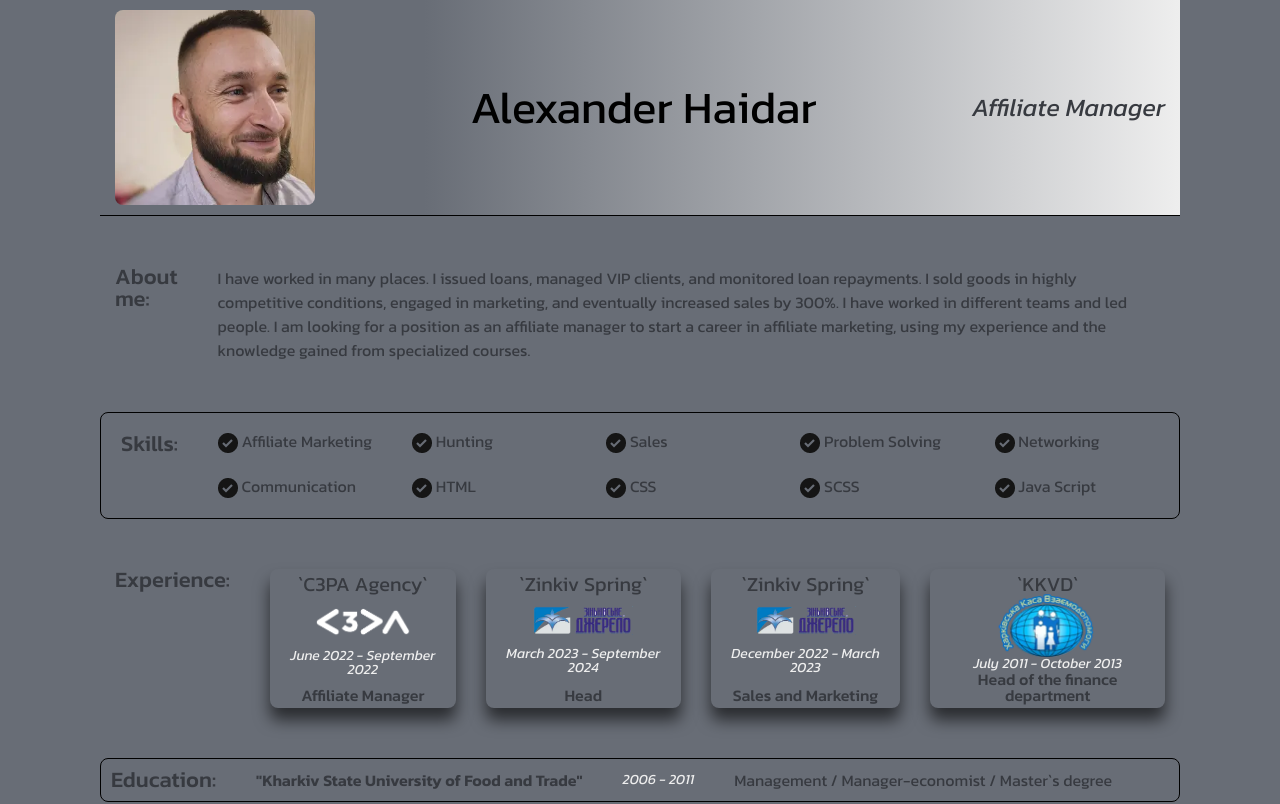
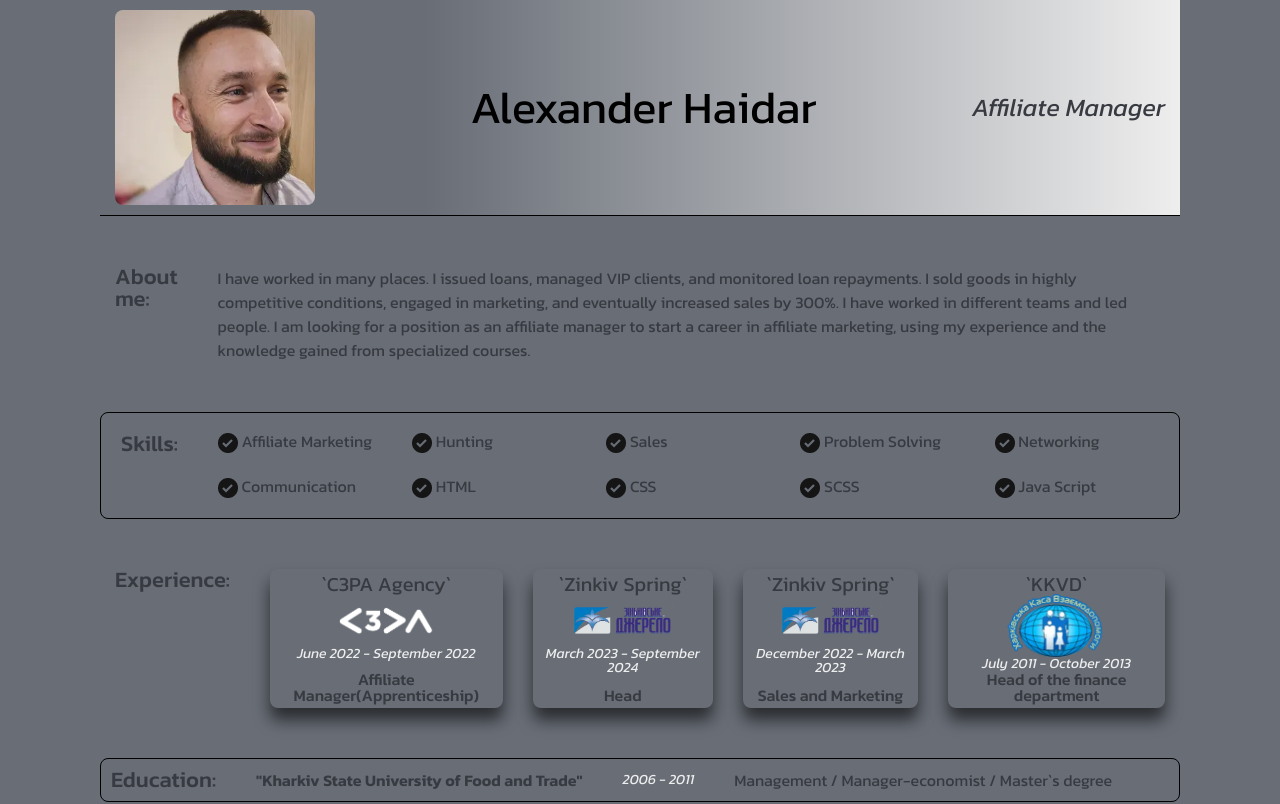
Before and after one commit to XanderHaidar/cv, a plain HTML site: page xndr_hdr_cv/index.html in a window 1280 px wide. Shown: the top 804 px of the page. Drawn offline with Linux system fonts and the light colour scheme; a script that the page names is missing.

Commit message:
index.html

```diff
--- a/xndr_hdr_cv/index.html
+++ b/xndr_hdr_cv/index.html
@@ -61,7 +61,7 @@
 							<h4 class="companyes__name"><a href="https://c3pa.net/" target="_blank">`C3PA Agency`</a></h4>
 							<img class="companyes__logo" src="img/c3pa_img.webp" alt="c3pa_img">
 							<div class="companyes__time">June 2022 - September 2022</div>
-							<div class="companyes__position">Affiliate Manager</div>
+							<div class="companyes__position">Affiliate Manager(Apprenticeship)</div>
 						</div>
 						<div class="companyes__item">
 							<h4 class="companyes__name"><a target="_blank" href="http://zinkivska.com.ua/">`Zinkiv Spring`</a></h4>
```
